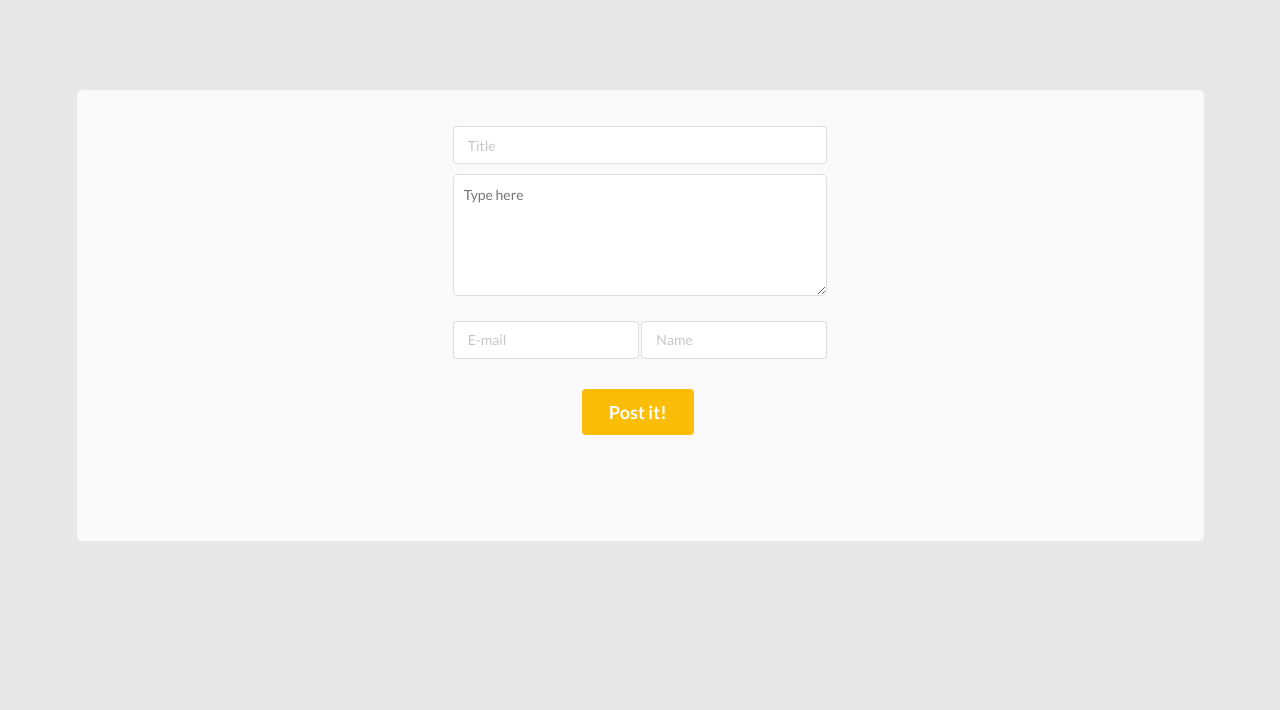
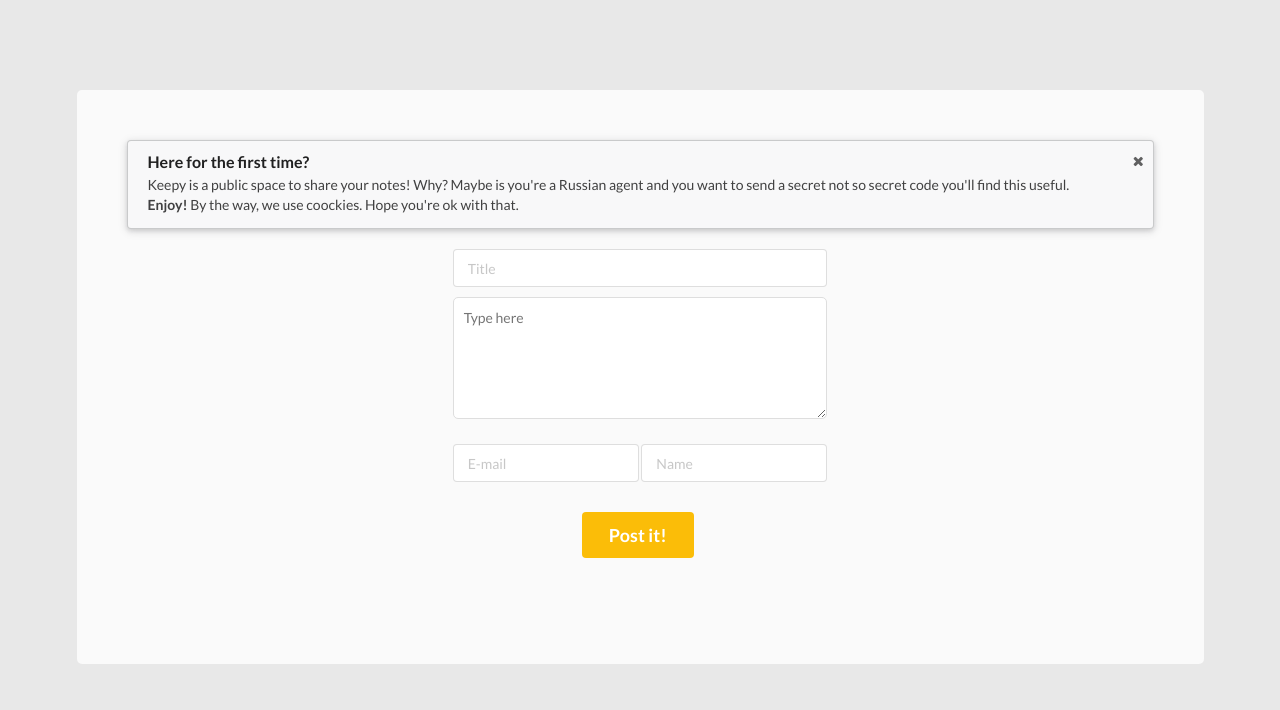
Before and after one commit to magicmychal/keepy, a PHP site: page / in a window 1280 px wide. Shown: the part 90-800 px from the top of the page. Run offline with PHP 8.4, Linux system fonts and the light colour scheme; data that the repository does not hold is empty; some libraries are stand-ins or nearby versions; some web fonts are replaced.

Commit message:
working copy

```diff
--- a/index.php
+++ b/index.php
@@ -34,8 +34,16 @@
         </span>
         </div>
         <div class="ui container bodystyle">
+            <div class="ui floating message">
+                    <i class='close icon' data-vivaldi-spatnav-clickable='1'></i>
+                    <div class="header">
+                    Here for the first time?
+                    </div>
+                    <p>Keepy is a public space to share your notes! Why? Maybe is you're a Russian agent and you want to send a secret not so secret code you'll find this useful. <br><b>Enjoy!</b> By the way, we use coockies. Hope you're ok with that. </p>
+                </div><br>
+
             <div class="ui six column centered grid">
-                <form method="post" action="<?php echo htmlspecialchars($_SERVER[" PHP_SELF "]);?>">
+                <form method="post" action="<?php echo htmlspecialchars($_SERVER["PHP_SELF"]);?>">
                     <div class="ui fluid input">
                         <input type="text" name="title" placeholder="Title" value="<?php echo $title;?>">
                     </div>
```
